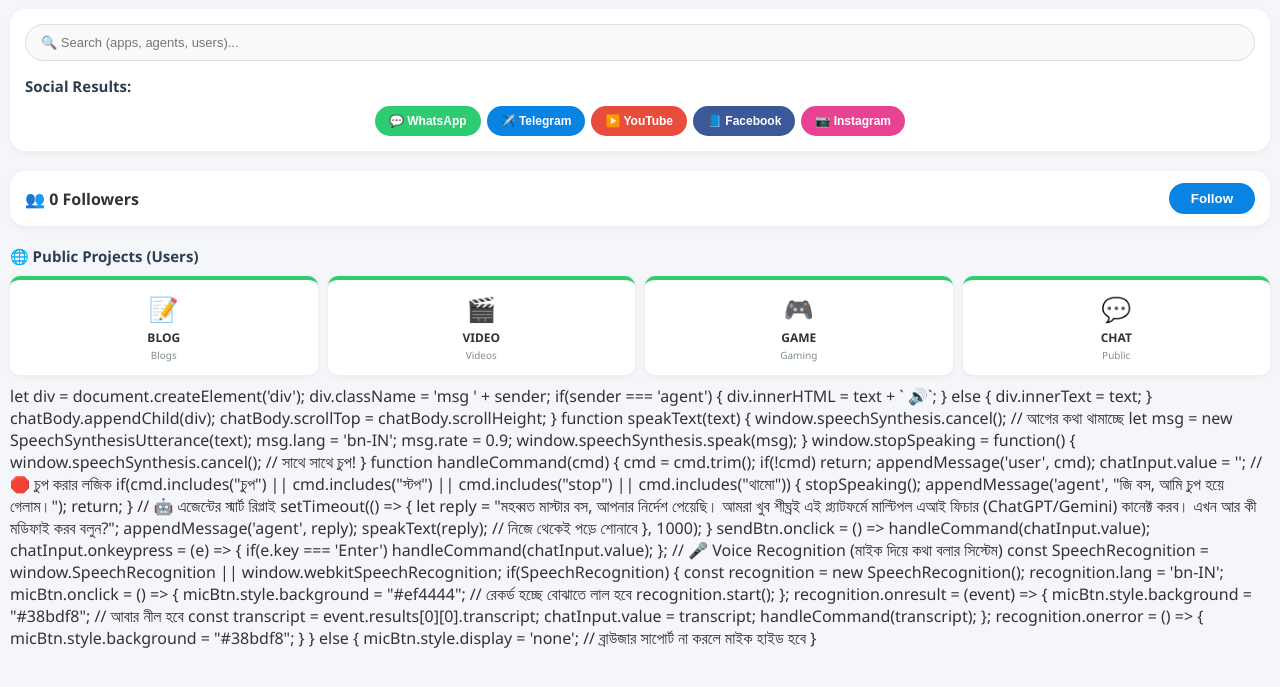
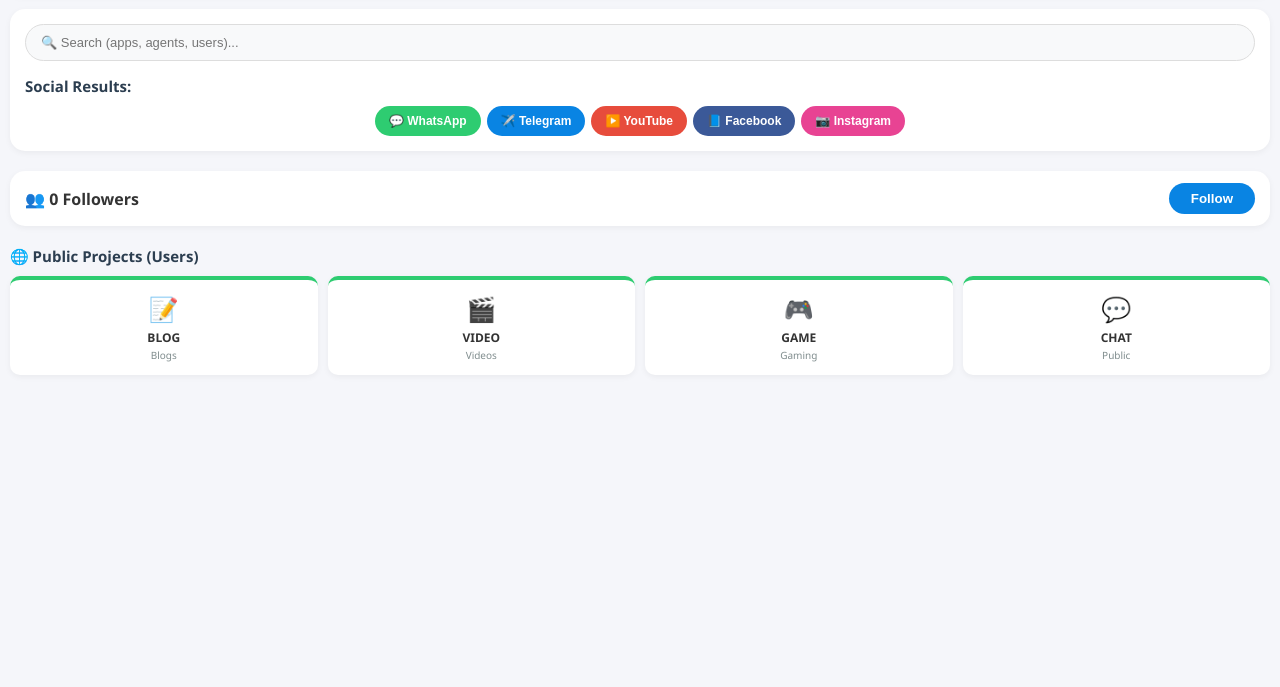
Before and after one commit to rita8001221-ai/master_ai, a plain HTML site: page index.html in a window 1280 px wide. Shown: the part 73-760 px from the top of the page. Drawn offline with Linux system fonts and the light colour scheme.

Commit message:
Remove chat handling and speech synthesis functions
Removed the chat message handling and speech synthesis functions from the script.

```diff
--- a/index.html
+++ b/index.html
@@ -566,76 +566,6 @@
     console.log("Welcome Boss! Firebase is connected successfully.");
 </script>
     <!-- Master AI Smart Chat Widget (Owner Only) -->
-
-        let div = document.createElement('div');
-        div.className = 'msg ' + sender;
-        if(sender === 'agent') {
-            div.innerHTML = text + ` <span class="speaker-icon" onclick="speakText('${text}')">🔊</span>`;
-        } else {
-            div.innerText = text;
-        }
-        chatBody.appendChild(div);
-        chatBody.scrollTop = chatBody.scrollHeight;
-    }
-
-    function speakText(text) {
-        window.speechSynthesis.cancel(); // আগের কথা থামাচ্ছে
-        let msg = new SpeechSynthesisUtterance(text);
-        msg.lang = 'bn-IN';
-        msg.rate = 0.9;
-        window.speechSynthesis.speak(msg);
-    }
-
-    window.stopSpeaking = function() {
-        window.speechSynthesis.cancel(); // সাথে সাথে চুপ!
-    }
-
-    function handleCommand(cmd) {
-        cmd = cmd.trim();
-        if(!cmd) return;
-
-        appendMessage('user', cmd);
-        chatInput.value = '';
-
-        // 🛑 চুপ করার লজিক
-        if(cmd.includes("চুপ") || cmd.includes("স্টপ") || cmd.includes("stop") || cmd.includes("থামো")) {
-            stopSpeaking();
-            appendMessage('agent', "জি বস, আমি চুপ হয়ে গেলাম।");
-            return;
-        }
-
-        // 🤖 এজেন্টের স্মার্ট রিপ্লাই
-        setTimeout(() => {
-            let reply = "মহব্বত মাস্টার বস, আপনার নির্দেশ পেয়েছি। আমরা খুব শীঘ্রই এই প্ল্যাটফর্মে মাল্টিপল এআই ফিচার (ChatGPT/Gemini) কানেক্ট করব। এখন আর কী মডিফাই করব বলুন?";
-            appendMessage('agent', reply);
-            speakText(reply); // নিজে থেকেই পড়ে শোনাবে
-        }, 1000);
-    }
-
-    sendBtn.onclick = () => handleCommand(chatInput.value);
-    chatInput.onkeypress = (e) => { if(e.key === 'Enter') handleCommand(chatInput.value); };
-
-    // 🎤 Voice Recognition (মাইক দিয়ে কথা বলার সিস্টেম)
-    const SpeechRecognition = window.SpeechRecognition || window.webkitSpeechRecognition;
-    if(SpeechRecognition) {
-        const recognition = new SpeechRecognition();
-        recognition.lang = 'bn-IN';
-        micBtn.onclick = () => {
-            micBtn.style.background = "#ef4444"; // রেকর্ড হচ্ছে বোঝাতে লাল হবে
-            recognition.start();
-        };
-        recognition.onresult = (event) => {
-            micBtn.style.background = "#38bdf8"; // আবার নীল হবে
-            const transcript = event.results[0][0].transcript;
-            chatInput.value = transcript;
-            handleCommand(transcript);
-        };
-        recognition.onerror = () => {
-            micBtn.style.background = "#38bdf8";
-        }
-    } else {
-        micBtn.style.display = 'none'; // ব্রাউজার সাপোর্ট না করলে মাইক হাইড হবে
-    }
 </script>
 
 </body>
```
